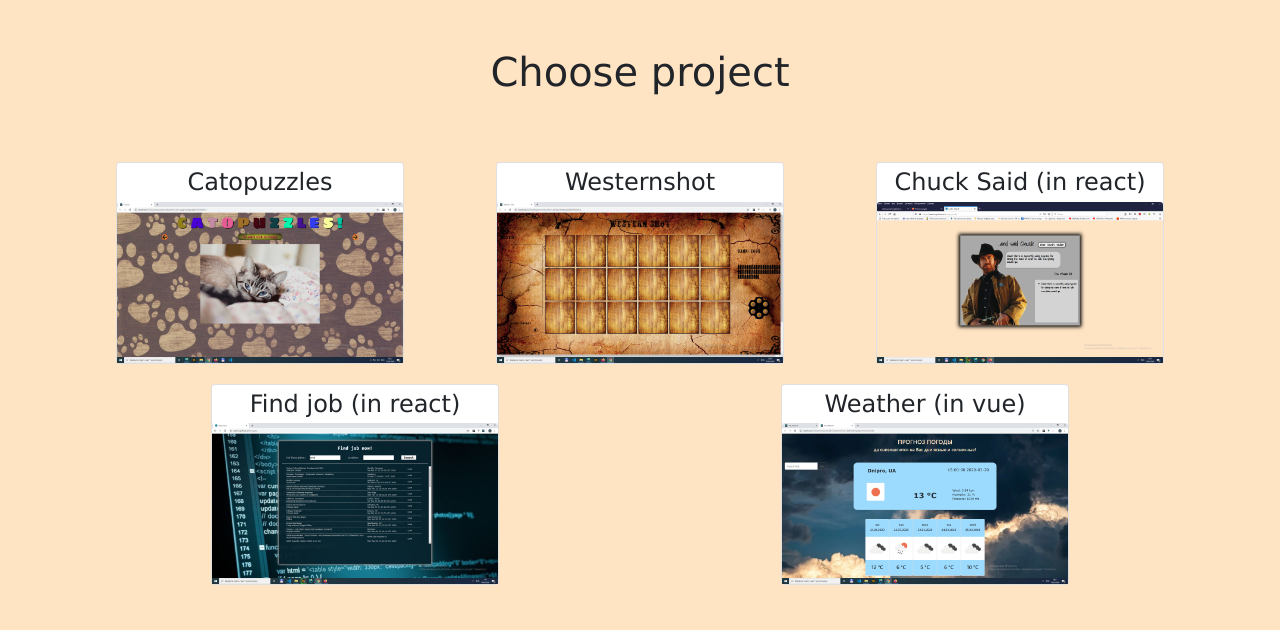
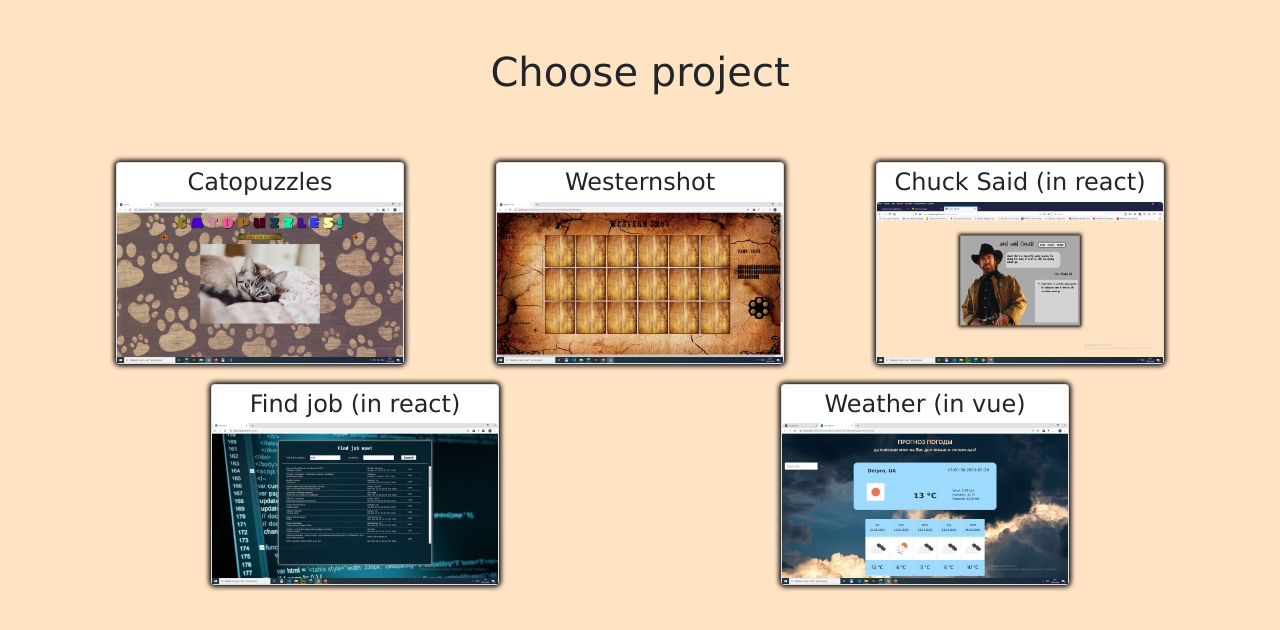
Before and after one commit to Cestrus/Cestrus.github.io, a plain HTML site: page index.html in a window 1280 px wide. Drawn offline with nearby package versions, Linux system fonts and the light colour scheme.

Commit message:
change card style

```diff
--- a/style.css
+++ b/style.css
@@ -7,4 +7,5 @@ body{
 }
 .card{
     margin: 10px auto;
+    box-shadow: 0 0 5px 2px black;
 }
```
